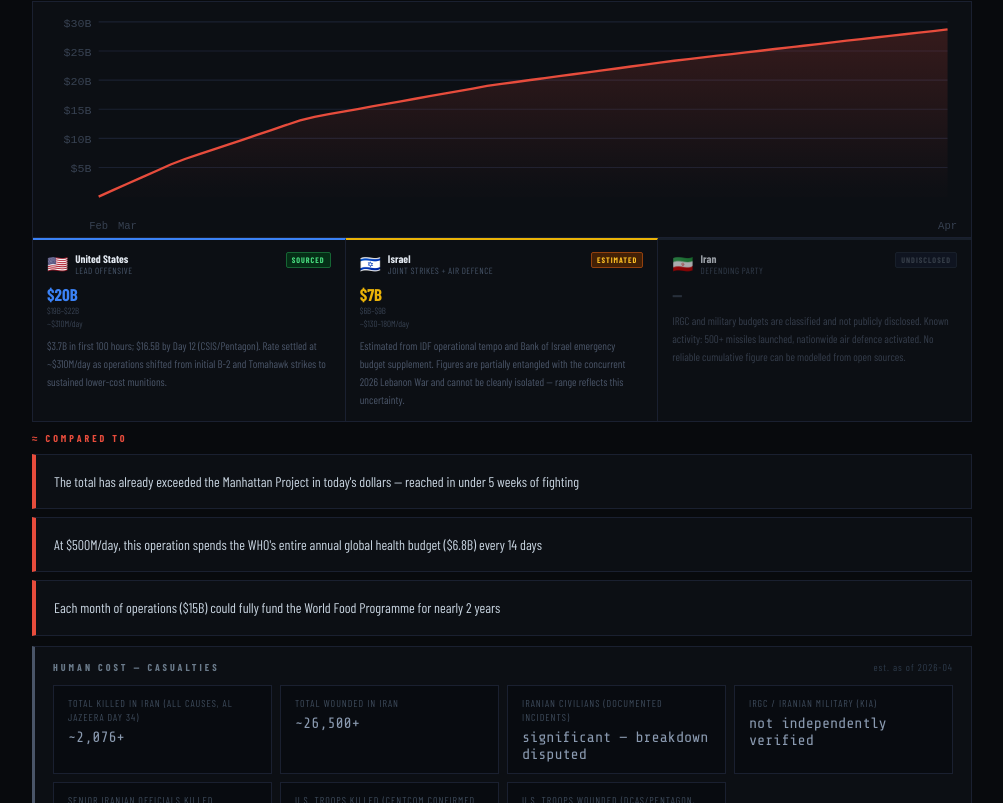
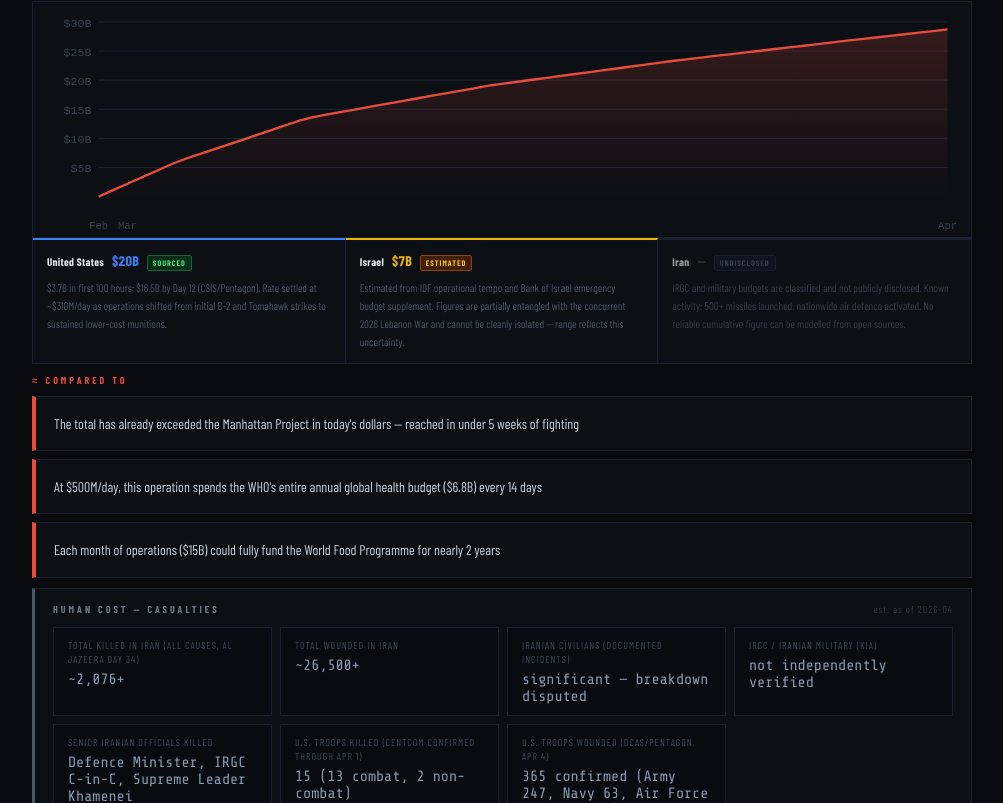
Before and after one commit to weseisses/conflict-tracker, a Next.js app: page /conflict/iran in a window 1280 px wide. Shown: the part 1201-2004 px from the top of the page, without its empty margins (138-1141 px from the left). Built offline with nearby package versions, Linux system fonts and the light colour scheme; a web font is replaced by a local one.

Commit message:
SpendChartPanel: simplify party cards — remove flags, inline name/figure/qualifier

```diff
--- a/components/SpendChartPanel.tsx
+++ b/components/SpendChartPanel.tsx
@@ -156,6 +156,13 @@
 // ─── Party card ───────────────────────────────────────────────────────────────
 function PartyCard({ p, isLast }: { p: SpendParty; isLast: boolean }) {
   const cs = CS[p.confidence];
+  const figure = p.estimate
+    ? fmtB(p.estimate.mid)
+    : "—";
+  const figureColor = p.confidence === "none" || !p.estimate
+    ? "#374151"
+    : p.color;
+
   return (
     <div style={{
       padding: "12px 14px",
@@ -163,44 +170,22 @@
       borderTop: `2px solid ${p.confidence === "none" ? "#1f2937" : p.color}`,
       opacity: p.confidence === "none" ? 0.65 : 1,
     }}>
-      {/* Header */}
-      <div style={{ display: "flex", alignItems: "flex-start", justifyContent: "space-between", marginBottom: 8 }}>
-        <div style={{ display: "flex", alignItems: "center", gap: 7 }}>
-          <span style={{ fontSize: 17 }}>{p.flag}</span>
-          <div>
-            <div style={{ fontSize: 11, fontWeight: 700, color: "#e2e8f0" }}>{p.name}</div>
-            <div style={{ fontSize: 9, color: "#475569", letterSpacing: 0.5, textTransform: "uppercase" }}>{p.role}</div>
-          </div>
-        </div>
+      {/* Title row: name · figure · qualifier pill */}
+      <div style={{ display: "flex", alignItems: "baseline", gap: 8, marginBottom: 8, flexWrap: "wrap" }}>
+        <span style={{ fontSize: 11, fontWeight: 700, color: "#e2e8f0", letterSpacing: 0.3 }}>
+          {p.name}
+        </span>
+        <span style={{ fontSize: 14, fontWeight: 700, color: figureColor, fontVariantNumeric: "tabular-nums" }}>
+          {figure}
+        </span>
         <span style={{
           fontSize: 8, fontWeight: 700, letterSpacing: 1,
           padding: "2px 5px", borderRadius: 2,
           background: cs.bg, border: `1px solid ${cs.border}`, color: cs.color,
-          whiteSpace: "nowrap", marginLeft: 6,
+          whiteSpace: "nowrap",
         }}>
           {cs.label}
         </span>
-      </div>
-
-      {/* Figure */}
-      <div style={{ marginBottom: 8 }}>
-        {p.estimate ? (
-          <>
-            <div style={{ fontSize: 17, fontWeight: 700, color: p.confidence === "none" ? "#374151" : p.color }}>
-              {fmtB(p.estimate.mid)}
-            </div>
-            {p.estimate.low !== p.estimate.mid && (
-              <div style={{ fontSize: 9, color: "#374151", marginTop: 1 }}>
-                {fmtB(p.estimate.low)}–{fmtB(p.estimate.high)}
-              </div>
-            )}
-          </>
-        ) : (
-          <div style={{ fontSize: 17, color: "#374151", fontWeight: 700 }}>—</div>
-        )}
-        {p.dailyLabel && (
-          <div style={{ fontSize: 9, color: "#374151", marginTop: 2 }}>{p.dailyLabel}</div>
-        )}
       </div>
 
       {/* Explainer */}
```
